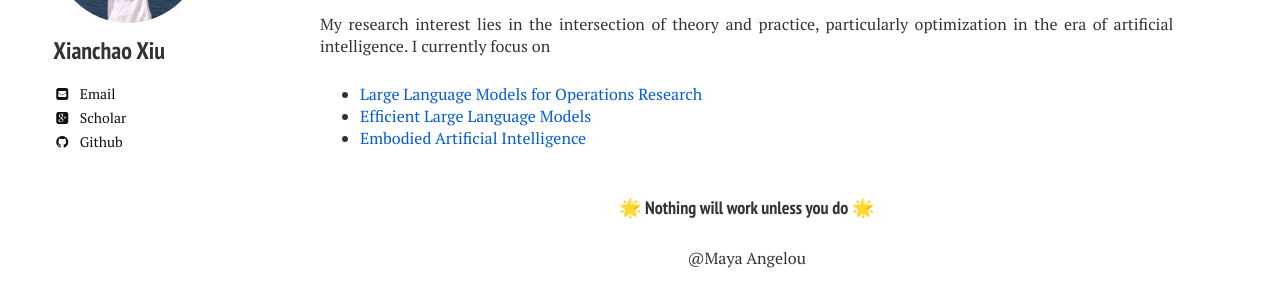
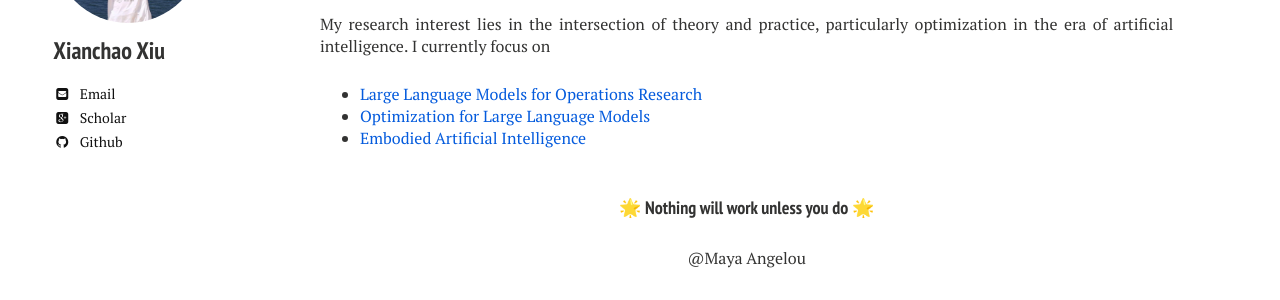
Before and after one commit to xianchaoxiu/xianchaoxiu.github.io, a Jekyll site: the page built from index.md, in a window 1280 px wide. Shown: the part 199-499 px from the top of the page. Built offline with Jekyll 4.4.1, drawn with Linux system fonts in a browser that asks for light colours; nearby versions of some CDN libraries.

Commit message:
Update home2.html

```diff
--- a/_layouts/home2.html
+++ b/_layouts/home2.html
@@ -35,7 +35,7 @@ My research interest lies in the intersection of theory and practice, particular
 	 I currently focus on
    <ul>
       <li> <a href="https://github.com/xianchaoxiu/LLM4OR" class="textlink" target="_blank">Large Language Models for Operations Research </a> </li>
-      <li> <a href="https://github.com/xianchaoxiu/ELLM" class="textlink" target="_blank">Efficient Large Language Models</a> </li>
+      <li> <a href="https://github.com/xianchaoxiu/OPT4LLM" class="textlink" target="_blank">Optimization for Large Language Models</a> </li>
       <li> <a href="https://github.com/xianchaoxiu/EAI" class="textlink" target="_blank">Embodied Artificial Intelligence</a> </li>  <br>
     </ul>
 
```
